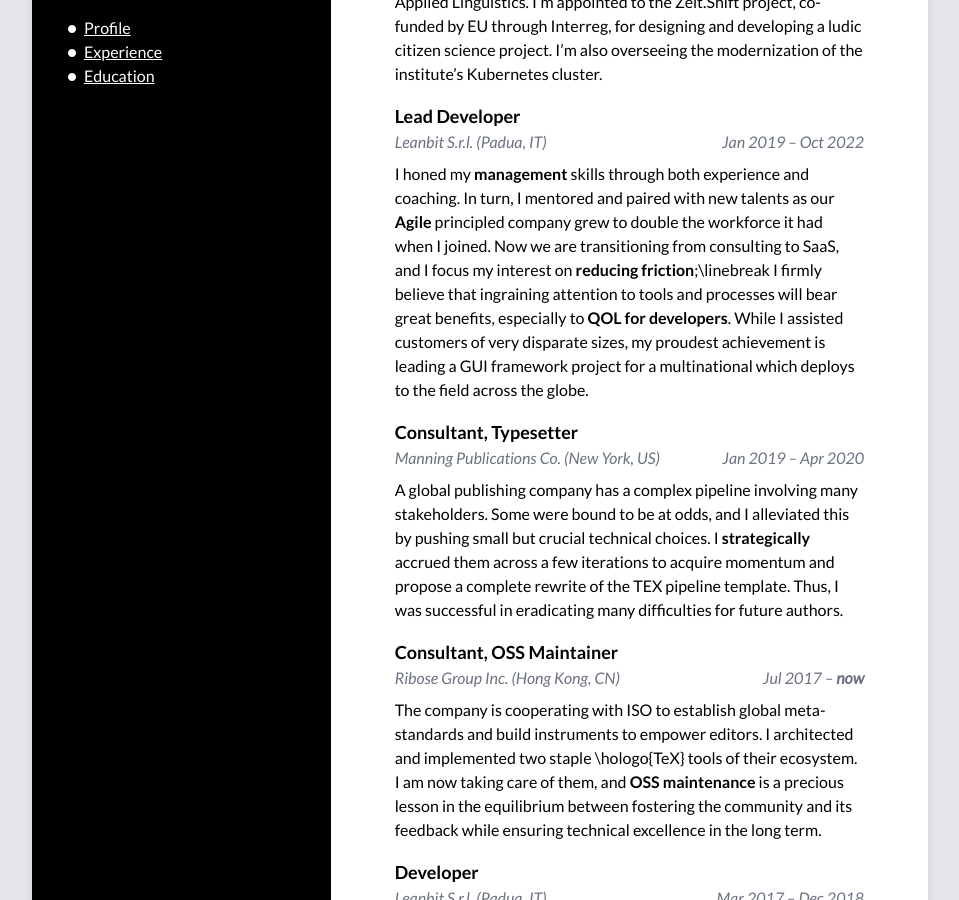
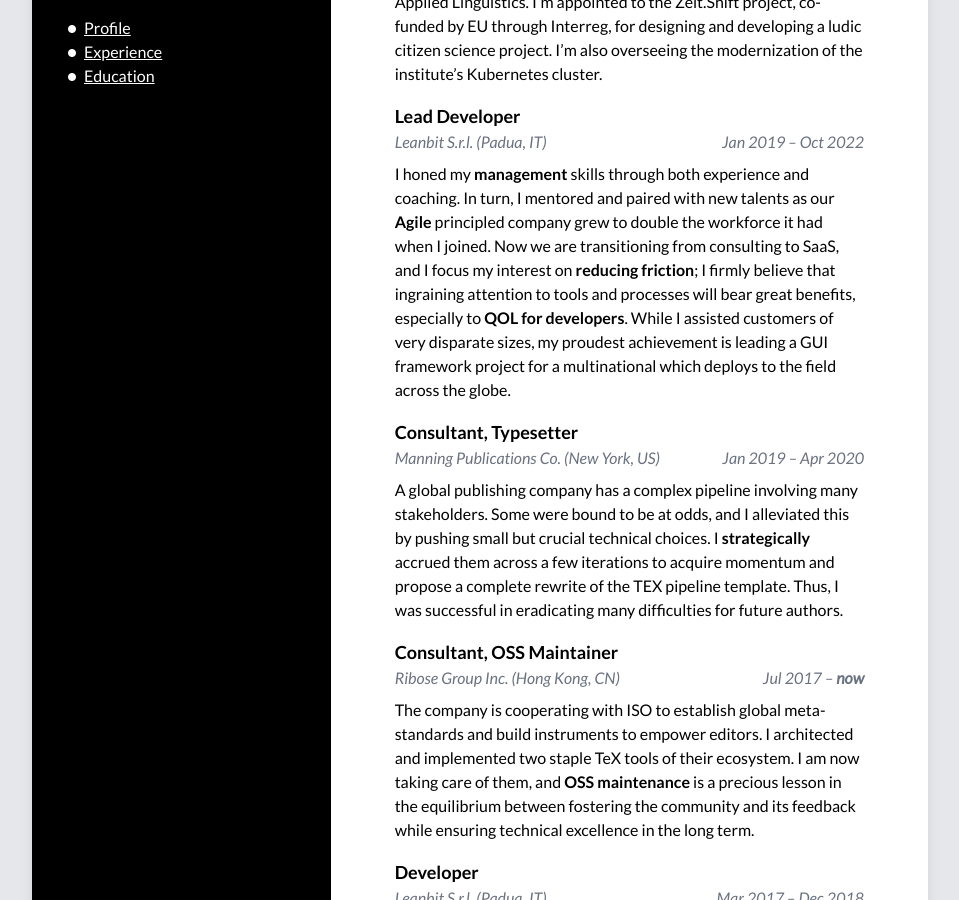
Before and after one commit to paolobrasolin/cv, a Jekyll site: the page built from index.html, in a window 1280 px wide and 900 px high, scrolled down 722 px. Shown: the whole window, without its empty margins (160-1119 px from the left). Built offline with Jekyll 4.4.1, drawn with Linux system fonts in a browser that asks for light colours; nearby versions of some CDN libraries.

Commit message:
Drop stray LaTeX code

```diff
--- a/_data/experience.yaml
+++ b/_data/experience.yaml
@@ -32,7 +32,7 @@ items:
       turn, I mentored and paired with new talents as our **Agile** principled company
       grew to double the workforce it had when I joined.
       Now we are transitioning from consulting to SaaS, and I focus my interest on
-      **reducing friction**;\linebreak I firmly believe that ingraining attention to tools
+      **reducing friction**; I firmly believe that ingraining attention to tools
       and processes will bear great benefits, especially to **QOL for developers**.
       While I assisted customers of very disparate sizes, my proudest achievement is
       leading a GUI framework project for a multinational which deploys to the field
@@ -61,7 +61,7 @@ items:
     extra: |
       The company is cooperating with ISO to establish global meta-standards and build
       instruments to empower editors. I architected and implemented two staple
-      \hologo{TeX} tools of their ecosystem.
+      TeX tools of their ecosystem.
       I am now taking care of them, and **OSS maintenance** is a precious lesson in
       the equilibrium between fostering the community and its feedback while ensuring
       technical excellence in the long term.
```
